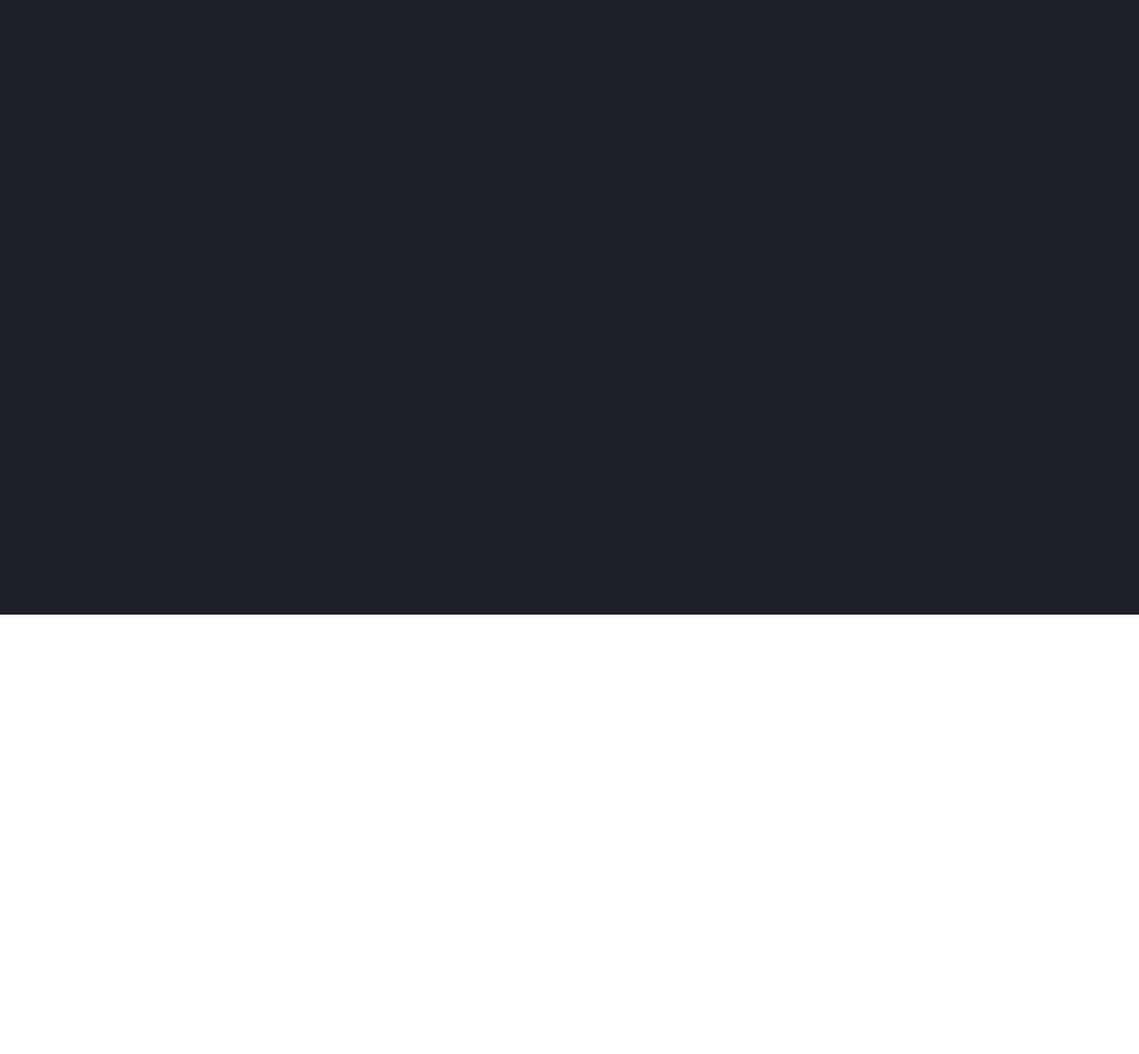
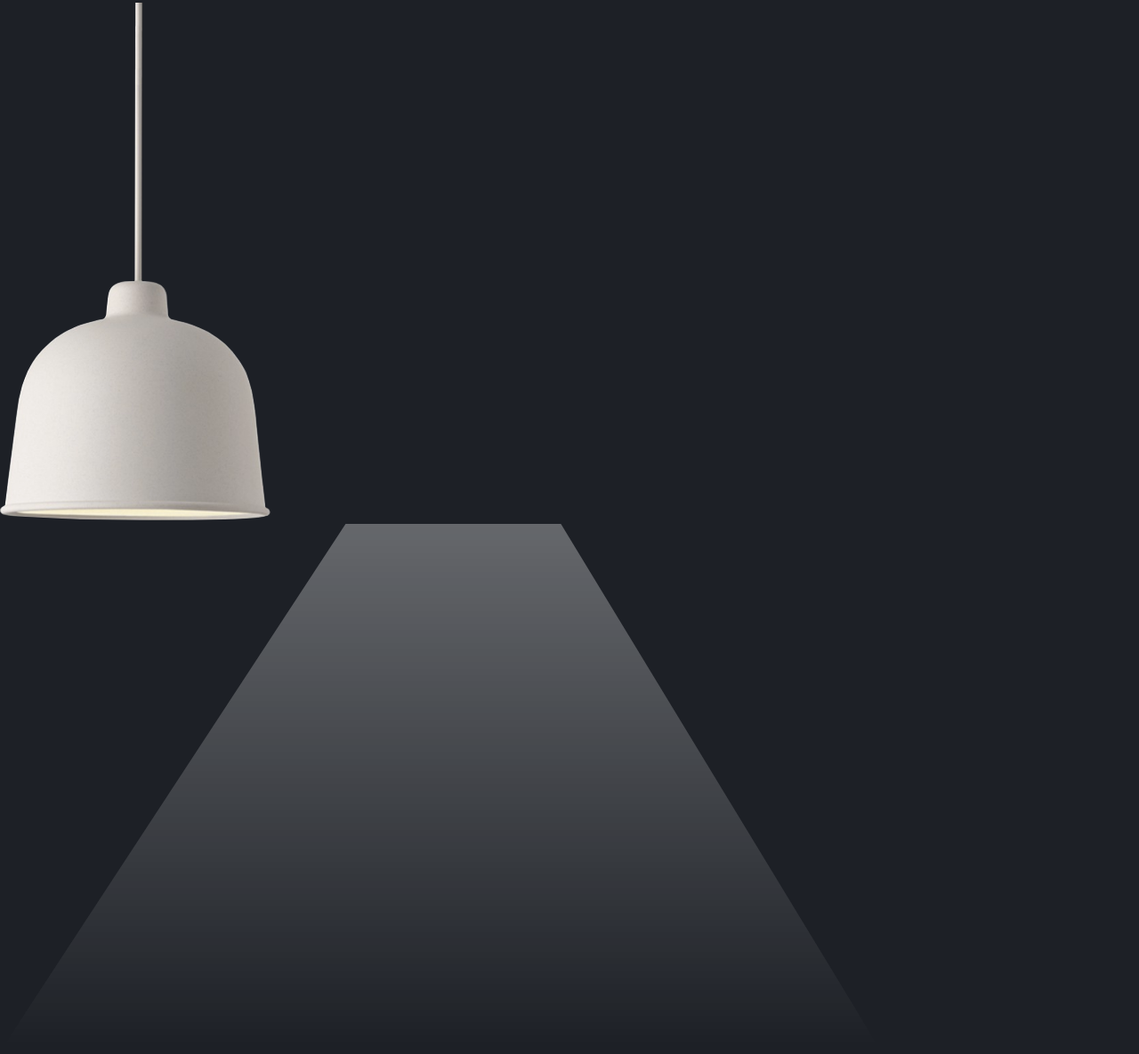
Before and after one commit to chrism-la/modern-lighting, a plain HTML site: page index.html in a window 1280 px wide. Shown: the part 109-1294 px from the top of the page at 89% size. Before the commit the page ends 800 px from the top, so only its background shows below. Drawn offline with Linux system fonts and the light colour scheme.

Commit message:
HTML added light and lamp images

```diff
--- a/index.html
+++ b/index.html
@@ -18,8 +18,13 @@
             <li><a href="">Contemporary</a></li>
             <li><a href="">Affordable</a></li>
         </ul>
-        <button type="button"></button>
+        <button type="button"><span></span></button>
     </nav>
+
+    <div class="lamp-container">
+        <img src="images/lamp.png" class="lamp">
+        <img src="images/light.png" class="light">
+    </div>
 
 
 
```
